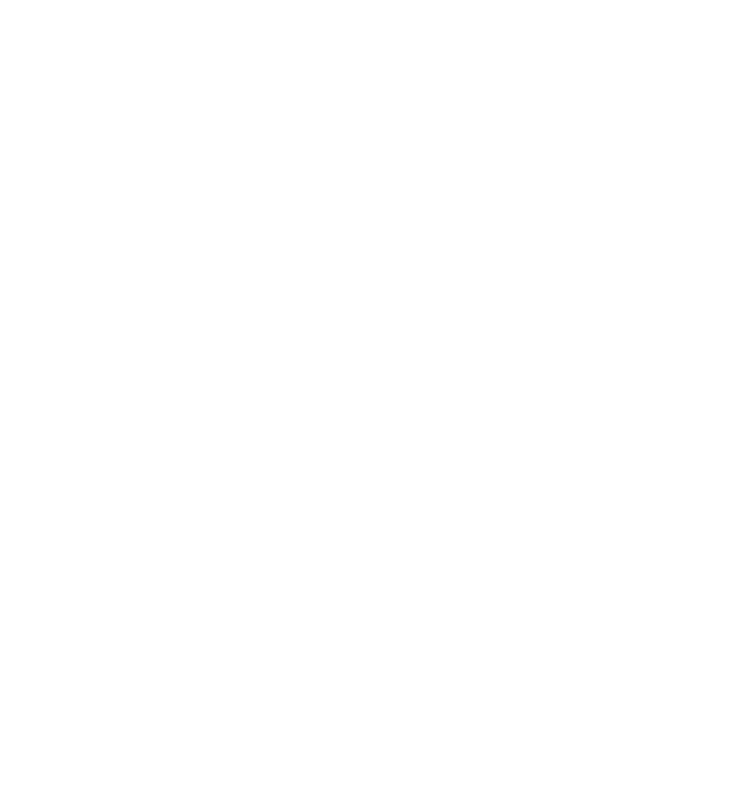
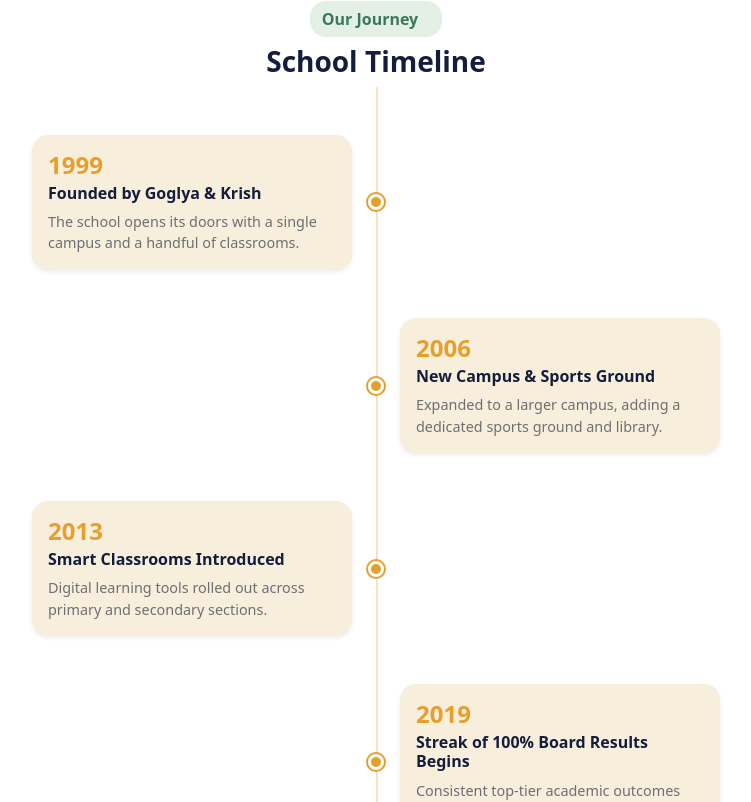
Before and after one commit to anjali-2511/gk-international-school-website, a React (Vite) app in the folder promotional-school-website/: page /about in a window 1280 px wide. Shown: the part 3319-4121 px from the top of the page, without its empty margins (264-1015 px from the left). Before the commit the page ends 3272 px from the top, so only its background shows below. Built offline with nearby package versions, Linux system fonts and the light colour scheme.

Commit message:
TimeLine Section Completed

```diff
--- a/promotional-school-website/Components/Footer.jsx
+++ b/promotional-school-website/Components/Footer.jsx
@@ -2,7 +2,7 @@
     return (
         <>
 
-            <div className="pt-1 px-2 py-2 pe-3 ps-3 fixed-bottom" style={{ backgroundColor: "rgb(24, 37, 94)" }}>
+            <div className="pt-1 px-2 py-2 pe-3 ps-3" style={{ backgroundColor: "rgb(24, 37, 94)" }}>
                 <div className="d-flex justify-content-between flex-wrap ps-5 pe-5 pt-1 pb-2">
 
 
--- a/promotional-school-website/Components/Header.jsx
+++ b/promotional-school-website/Components/Header.jsx
@@ -34,23 +34,25 @@
                         </li>
 
                         <li className="nav-item ms-4 me-4">
-                             <Link className="nav-link" style={{ color: "rgb(56, 65, 89)" }} to="/academics">Academics</Link>
+                            <Link className="nav-link" style={{ color: "rgb(56, 65, 89)" }} to="/academics">Academics</Link>
                         </li>
 
                         <li className="nav-item ms-4 me-4">
-                             <Link className="nav-link" style={{ color: "rgb(56, 65, 89)" }} to="/facilities">Facilities</Link>
+                            <Link className="nav-link" style={{ color: "rgb(56, 65, 89)" }} to="/facilities">Facilities</Link>
                         </li>
 
                         <li className="nav-item ms-4 me-4">
                             <Link className="nav-link" style={{ color: "rgb(56, 65, 89)" }} to="/admission">Admission</Link>
                         </li>
                     </ul>
-                </div>
-                 <div className="ms-auto">
+
+                    <div className="ms-auto">
                         <button className="btn btn-dark border-white px-2 py-2 rounded-5 d-inline-flex align-items-center" style={{ backgroundColor: "rgb(56, 65, 89)" }}>
                             Apply Now <i className="fa-solid fa-square-up-right" ></i>
                         </button>
                     </div>
+                </div>
+
 
             </nav>
         </>
--- /dev/null
+++ b/promotional-school-website/Components/TimeLine.jsx
@@ -0,0 +1,69 @@
+function TimeLine() {
+    const years = [
+        { year: "1999", title: "Founded by Goglya & Krish", text: "The school opens its doors with a single campus and a handful of classrooms." },
+        { year: "2006", title: "New Campus & Sports Ground", text: "Expanded to a larger campus, adding a dedicated sports ground and library." },
+        { year: "2013", title: "Smart Classrooms Introduced", text: "Digital learning tools rolled out across primary and secondary sections." },
+        { year: "2019", title: "Streak of 100% Board Results Begins", text: "Consistent top-tier academic outcomes year after year." },
+        { year: "2024", title: "Recognised Among Top 10 CBSE Schools", text: "City-wide ranking recognition for academics and infrastructure." },
+    ];
+    return (
+        <>
+            <div className="text-center p-5" style={{ backgroundColor: "rgb(255, 255, 255)" }}>
+                <button className="btn btn-dark fw-bolder border-0 rounded-4 pe-4 mb-2 d-inline-flex align-items-center" style={{ color: "rgb(58, 121, 88)", backgroundColor: "rgb(228, 240, 230)" }}>
+                    Our Journey
+                </button>
+                <h3 className="fw-bold" style={{ color: "rgb(20, 30, 60)" }}>School Timeline</h3>
+
+                <div className="position-relative pt-5" style={{ maxWidth: "800px", margin: "0 auto" }}>
+
+                    <div
+                        className="d-none d-md-block position-absolute"
+                        style={{ top: 0, bottom: 0, left: "50%", width: "2px", backgroundColor: "rgb(231, 159, 43)", opacity: 0.3 }}
+                    ></div>
+
+                    {years.map((item, i) => (
+                        <div key={i} className="d-flex align-items-center pb-5 position-relative">
+
+                            <div className="w-50 pe-4 text-md-end text-start">
+                                {i % 2 === 0 ? (
+                                    <div className="d-inline-block text-start rounded-4 p-3 shadow-sm" style={{ backgroundColor: "rgb(247, 238, 220)", maxWidth: "320px" }}>
+                                        <h4 className="fw-bold mb-1" style={{ color: "rgb(231, 159, 43)" }}>{item.year}</h4>
+                                        <h6 className="fw-bold" style={{ color: "rgb(20, 30, 60)" }}>{item.title}</h6>
+                                        <p className="mb-0" style={{ color: "rgb(110, 110, 115)", fontSize: "0.9rem" }}>{item.text}</p>
+                                    </div>
+                                ) : null}
+                            </div>
+
+
+                            <div
+                                className="d-none d-md-flex align-items-center justify-content-center rounded-circle position-absolute"
+                                style={{
+                                    left: "50%",
+                                    transform: "translateX(-50%)",
+                                    width: "16px",
+                                    height: "16px",
+                                    backgroundColor: "rgb(231, 159, 43)",
+                                    border: "3px solid rgb(255, 255, 255)",
+                                    boxShadow: "0 0 0 2px rgb(231, 159, 43)"
+                                }}
+                            ></div>
+
+
+                            <div className="w-50 ps-4 text-start">
+                                {i % 2 !== 0 ? (
+                                    <div className="d-inline-block text-start rounded-4 p-3 shadow-sm" style={{ backgroundColor: "rgb(247, 238, 220)", maxWidth: "320px" }}>
+                                        <h4 className="fw-bold mb-1" style={{ color: "rgb(231, 159, 43)" }}>{item.year}</h4>
+                                        <h6 className="fw-bold" style={{ color: "rgb(20, 30, 60)" }}>{item.title}</h6>
+                                        <p className="mb-0" style={{ color: "rgb(110, 110, 115)", fontSize: "0.9rem" }}>{item.text}</p>
+                                    </div>
+                                ) : null}
+                            </div>
+                        </div>
+                    ))}
+                </div>
+            </div>
+
+        </>
+    )
+};
+export default TimeLine;
--- a/promotional-school-website/Pages/About.jsx
+++ b/promotional-school-website/Pages/About.jsx
@@ -6,6 +6,7 @@
 import WhyOurSchool from "../Components/WhyOurSchool";
 import Achievements from "../Components/Achievements";
 import Footer from "../Components/Footer";
+import TimeLine from "../Components/TimeLine";
 
 function About(){
     return(
@@ -17,6 +18,7 @@
         <PrincipalMessage/>
         <WhyOurSchool/>
         <Achievements/>
+        <TimeLine/>
         {/* <Footer/> */}
         </>
     )
```
